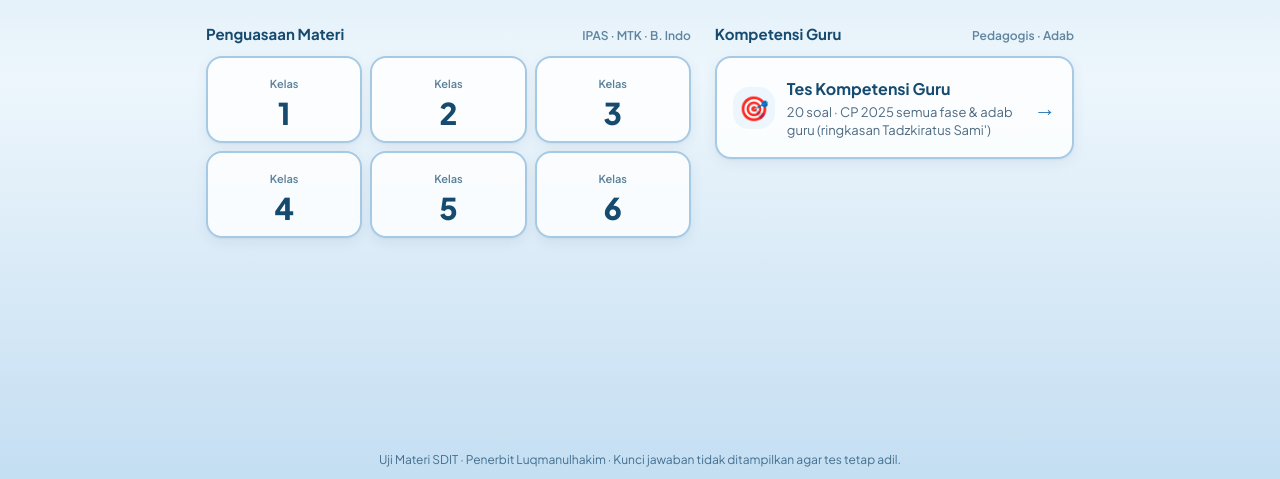
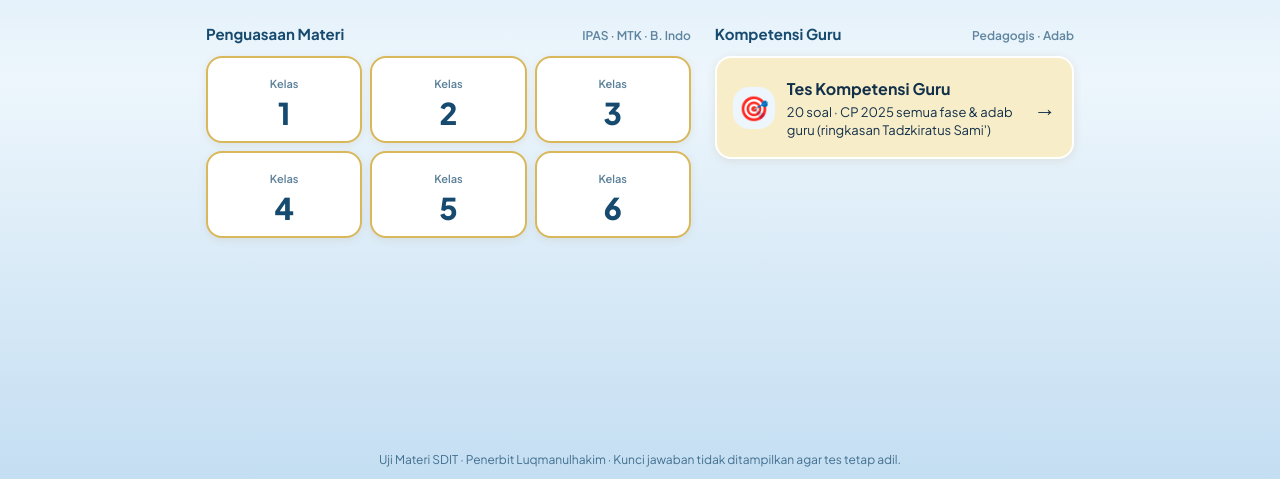
Before and after one commit to santosoluqmanulhakim-lang/luqmanulhakim-com, an Astro site: page /tes in a window 1280 px wide. Shown: the part 321-800 px from the top of the page. Built offline with nearby package versions, Linux system fonts and the light colour scheme; Astro itself is replaced by a stand-in of ours; no server answers.

Commit message:
ubah warna home

```diff
--- a/src/styles/tes.css
+++ b/src/styles/tes.css
@@ -350,6 +350,48 @@ html:has(.tes-root) { background: #c4def2; }
   html:has(.tes-root) { background: #0f2536; }
   .tes-root:not([data-theme="light"]) :is(.ubin a, .tes-komp, .card, .card-link, .opt, .belum-tepat) { background: rgba(10,25,36,.6); }
 }
+
+/* Beranda: materi putih dengan border emas; kompetensi emas lembut dengan border putih */
+.beranda .ubin a {
+  background: #fff;
+  border: 2px solid #d8b85a;
+  box-shadow: 0 2px 8px rgba(133, 100, 25, .10);
+  color: #13304a;
+}
+.beranda .ubin a:hover {
+  background: #fff;
+  border-color: #c69b35;
+  box-shadow: 0 6px 16px rgba(133, 100, 25, .14);
+}
+.beranda .tes-komp {
+  background: #f8edc9;
+  border: 2px solid #fff;
+  box-shadow: 0 2px 10px rgba(133, 100, 25, .12);
+  color: #13304a;
+}
+.beranda .tes-komp:hover {
+  background: #f5e5b5;
+  border-color: #fff;
+  box-shadow: 0 6px 16px rgba(133, 100, 25, .16);
+}
+.beranda .tk-teks b,
+.beranda .tk-teks span,
+.beranda .tk-panah,
+.beranda .tes-komp {
+  color: #13304a;
+}
+.tes-root:not([data-theme="light"]) .beranda .ubin a,
+.tes-root:not([data-theme="light"]) .beranda .tes-komp {
+  color: #13304a;
+}
+.tes-root:not([data-theme="light"]) .beranda .ubin a {
+  background: #fff;
+  border-color: #d8b85a;
+}
+.tes-root:not([data-theme="light"]) .beranda .tes-komp {
+  background: #f8edc9;
+  border-color: #fff;
+}
 /* HP sangat pendek (mis. 320×568) */
 @media (max-height: 600px) and (orientation: portrait) {
   .beranda { gap: 10px; padding-top: 8px; padding-bottom: 8px; }
```
